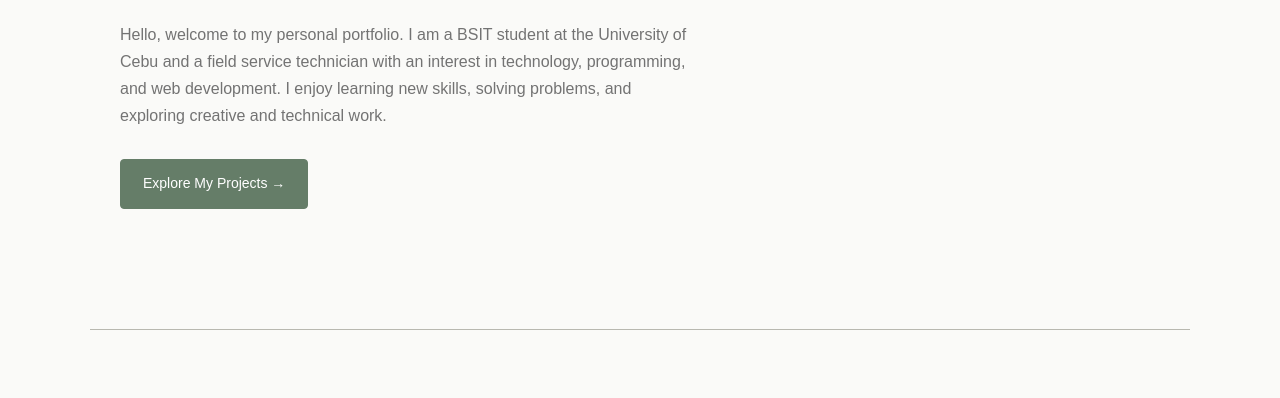
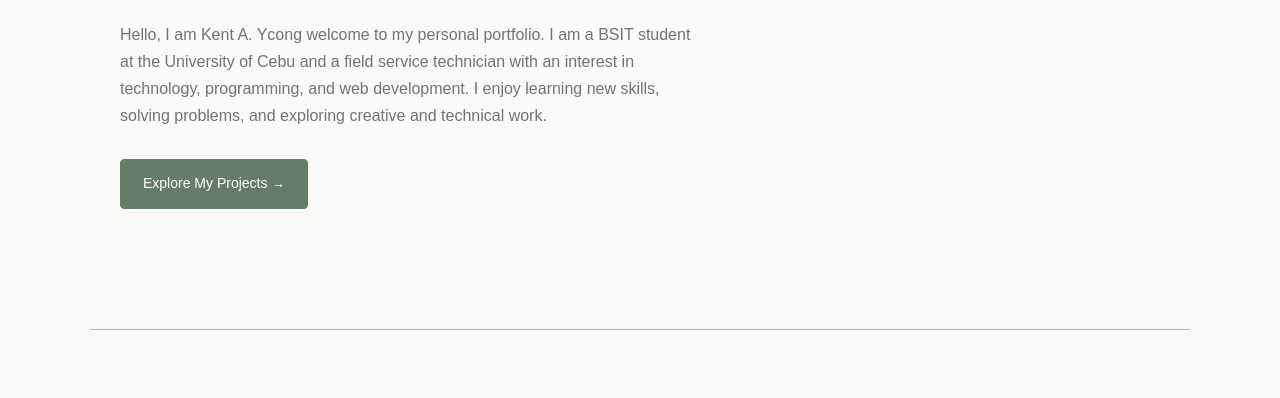
Before and after one commit to YcongKentA/Ycong_Act8, a plain HTML site: page index.html in a window 1280 px wide. Shown: the part 402-800 px from the top of the page. Drawn offline with Linux system fonts and the light colour scheme.

Commit message:
Update index.html

```diff
--- a/index.html
+++ b/index.html
@@ -39,7 +39,7 @@
             </h1>
 
             <p class="hero-description">
-                Hello, welcome to my personal portfolio. I am a BSIT
+                Hello, I am Kent A. Ycong welcome to my personal portfolio. I am a BSIT
                 student at the University of Cebu and a field service
                 technician with an interest in technology, programming,
                 and web development. I enjoy learning new skills,
```
